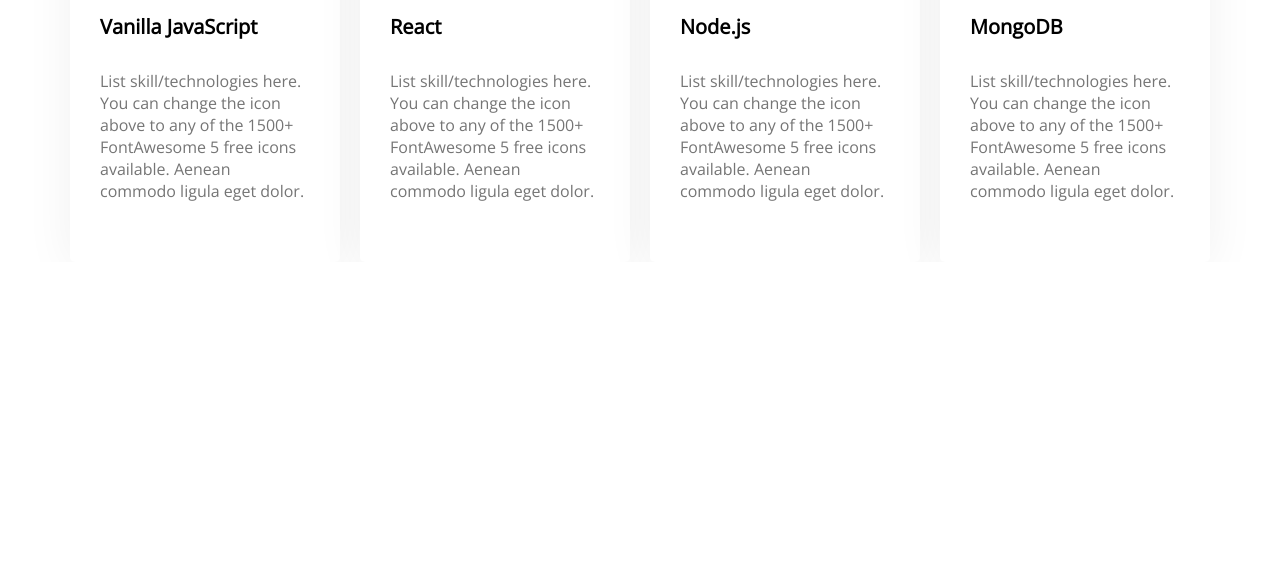
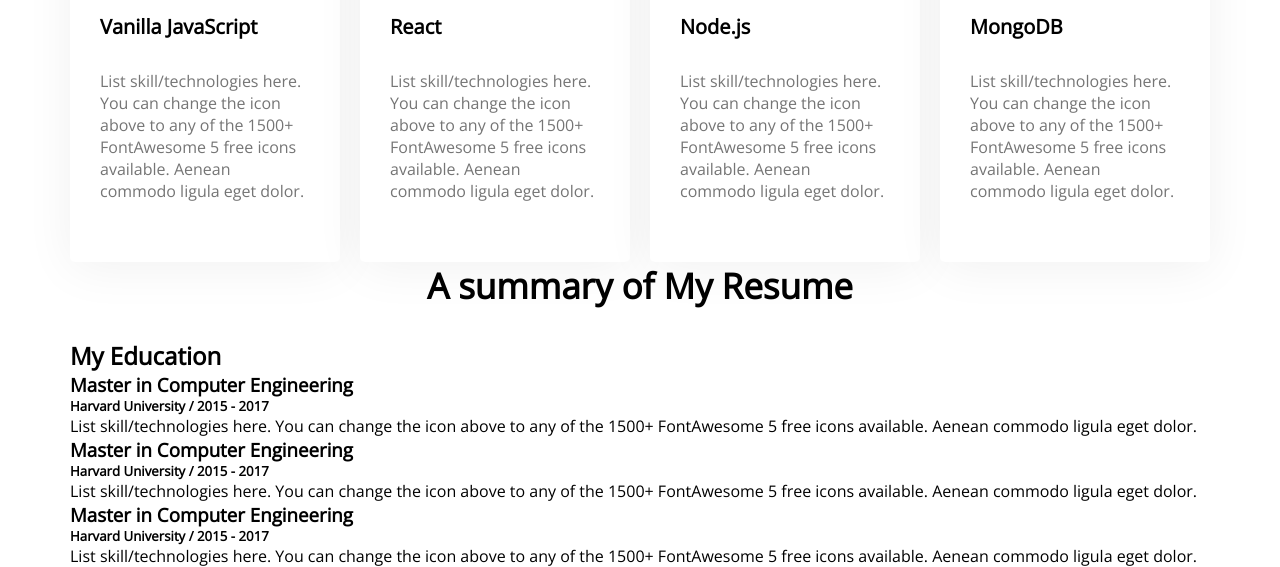
Before and after one commit to UmmayKashfa/portfolio-practice, a plain HTML site: page index.html in a window 1280 px wide. Shown: the part 1919-2486 px from the top of the page. Before the commit the page ends 2181 px from the top, so only its background shows below. Drawn offline with nearby package versions, Linux system fonts and the light colour scheme.

Commit message:
resume added

```diff
--- a/index.html
+++ b/index.html
@@ -70,6 +70,33 @@
                 </div>
             </div>
         </section>
+        <section class="resume">
+            <h3 class="section-title">A summary of My Resume</h3>
+            <div class="resume-container">
+                <div class="education-container">
+                    <h2>My Education</h2>
+                    <div class="education">
+                        <h3>Master in Computer Engineering</h3>
+                        <h5>Harvard University / 2015 - 2017</h5>
+                        <p>List skill/technologies here. You can change the icon above
+                            to any of the 1500+ FontAwesome 5 free icons available. Aenean commodo ligula eget dolor.</p>
+                    </div>
+                    <div class="education">
+                        <h3>Master in Computer Engineering</h3>
+                        <h5>Harvard University / 2015 - 2017</h5>
+                        <p>List skill/technologies here. You can change the icon above
+                            to any of the 1500+ FontAwesome 5 free icons available. Aenean commodo ligula eget dolor.</p>
+                    </div>
+                    <div class="education">
+                        <h3>Master in Computer Engineering</h3>
+                        <h5>Harvard University / 2015 - 2017</h5>
+                        <p>List skill/technologies here. You can change the icon above
+                            to any of the 1500+ FontAwesome 5 free icons available. Aenean commodo ligula eget dolor.</p>
+                    </div>
+                </div>
+                <div class="experience"></div>
+            </div>
+        </section>
     </main>
 </body>
 </html>
```
